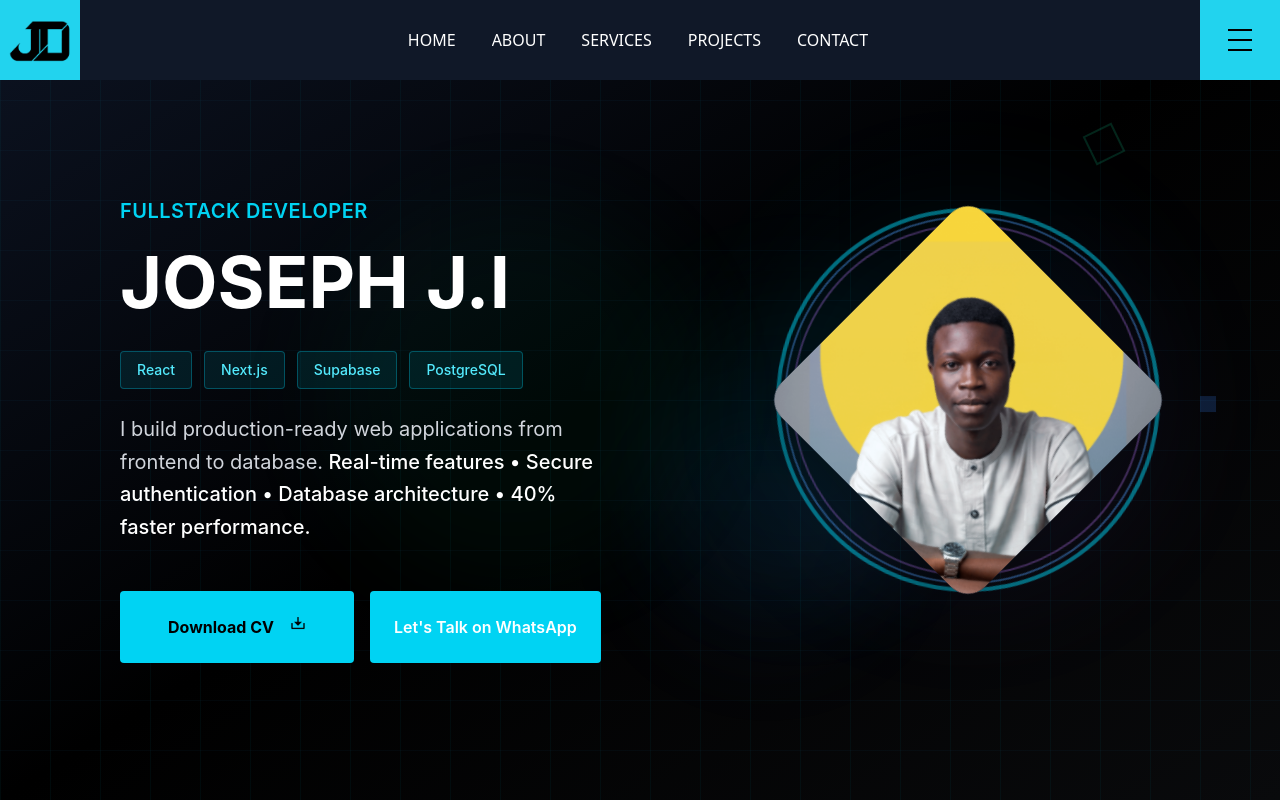
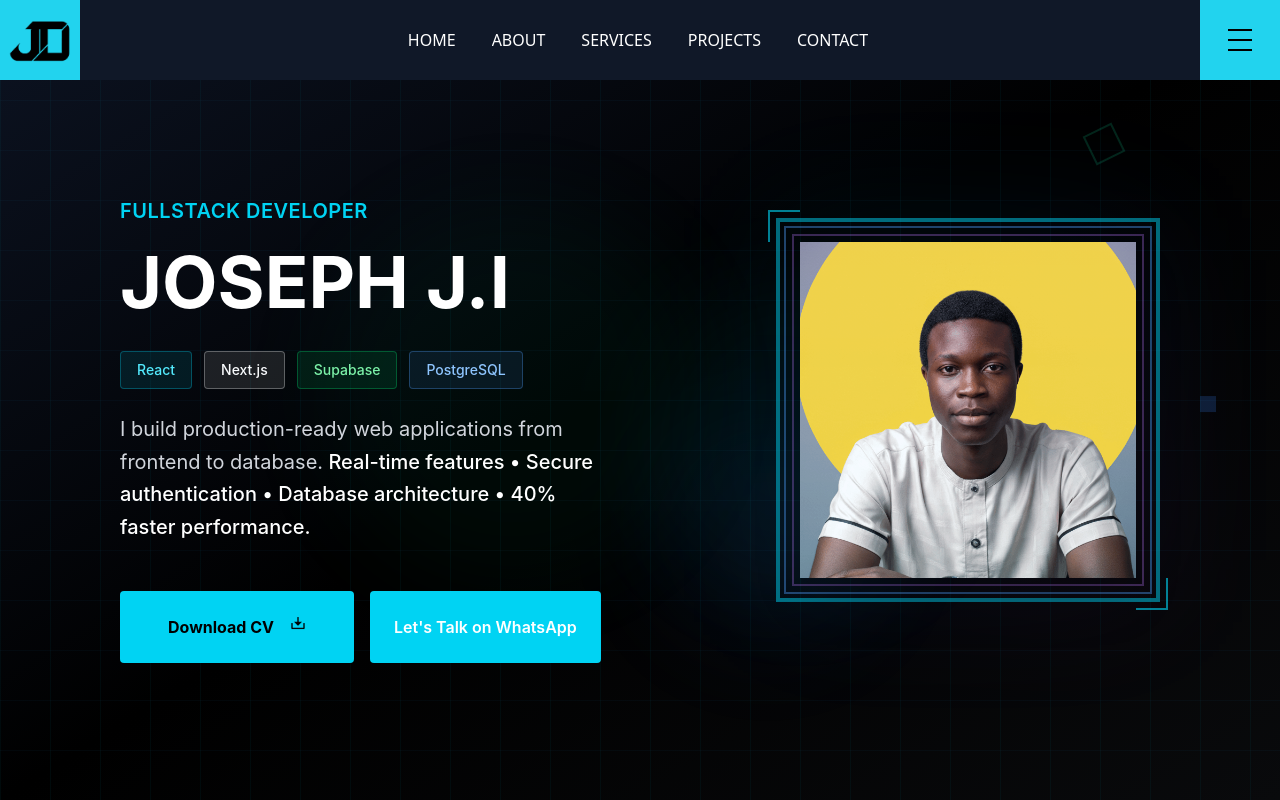
Before and after one commit to JOSEPH-Inalegwu/josephjonah.dev, a React (Vite) app: page / in a window 1280 px wide. Shown: the top 800 px of the page. Built offline with nearby package versions, Linux system fonts and the light colour scheme.

Commit message:
Refactor Hero and Navbar components for improved styling and accessibility;

```diff
--- a/src/components/Header/Hero.jsx
+++ b/src/components/Header/Hero.jsx
@@ -49,13 +49,13 @@ const Hero = () => {
               <span className="px-4 py-2 bg-cyan-400/10 border border-cyan-400/30 rounded text-cyan-300 text-sm font-medium">
                 React
               </span>
-              <span className="px-4 py-2 bg-cyan-400/10 border border-cyan-400/30 rounded text-cyan-300 text-sm font-medium">
+              <span className="px-4 py-2 bg-slate-50/10 border border-slate-50/30 rounded text-slate-50 text-sm font-medium">
                 Next.js
               </span>
-              <span className="px-4 py-2 bg-cyan-400/10 border border-cyan-400/30 rounded text-cyan-300 text-sm font-medium">
+              <span className="px-4 py-2 bg-green-400/10 border border-green-400/30 rounded text-green-300 text-sm font-medium">
                 Supabase
               </span>
-              <span className="px-4 py-2 bg-cyan-400/10 border border-cyan-400/30 rounded text-cyan-300 text-sm font-medium">
+              <span className="px-4 py-2 bg-blue-400/10 border border-blue-400/30 rounded text-blue-300 text-sm font-medium">
                 PostgreSQL
               </span>
             </div>
@@ -83,40 +83,37 @@ const Hero = () => {
 
         {/* Right Section - Optimized Profile Image */}
         <div
-          className="flex justify-center lg:justify-start relative mt-8 lg:mt-0 lg:ml-28"
+          className="flex justify-center lg:justify-start relative mt-8 lg:mt-5 lg:ml-28 w-full"
           role="img"
           aria-label="Professional portrait of Joseph Jonah Inalegwu, Fullstack Developer"
         >
-          <div className="relative group">
+          <div className="relative group w-full">
             {/* Container with fixed aspect ratio for CLS prevention */}
-            <div className="relative w-64 h-64 sm:w-72 sm:h-72 lg:w-80 lg:h-80 xl:w-96 xl:h-96">
+            <div className="relative w-full aspect-square sm:w-72 sm:h-72 lg:w-80 lg:h-80 xl:w-96 xl:h-96">
 
               {/* Ambient Glow - Cooler tones to neutralize yellow */}
               <div
-                className="absolute inset-0 bg-gradient-to-br from-cyan-400/15 via-blue-500/15 to-purple-500/15 rounded-full blur-3xl animate-pulse"
+                className="absolute inset-0 bg-gradient-to-br from-cyan-400/15 via-blue-500/15 to-purple-500/15 blur-3xl animate-pulse"
                 aria-hidden="true"
               ></div>
 
               {/* Rotating Rings */}
               <div
-                className="absolute inset-0 border-4 border-cyan-400/50 rounded-full animate-spin will-change-transform"
-                style={{ animationDuration: '25s' }}
+                className="absolute inset-0 border-4 border-cyan-400/50 will-change-transform"
                 aria-hidden="true"
               ></div>
               <div
-                className="absolute inset-2 border-2 border-blue-400/40 rounded-full animate-spin will-change-transform"
-                style={{ animationDuration: '20s', animationDirection: 'reverse' }}
+                className="absolute inset-2 border-2 border-blue-400/40 will-change-transform"
                 aria-hidden="true"
               ></div>
               <div
-                className="absolute inset-4 border-2 border-purple-400/30 rounded-full animate-spin will-change-transform"
-                style={{ animationDuration: '15s' }}
+                className="absolute inset-4 border-2 border-purple-400/30 will-change-transform"
                 aria-hidden="true"
               ></div>
 
               {/* Image Container */}
-              <div className="absolute inset-12 transform rotate-45 rounded-3xl overflow-hidden bg-gradient-to-br from-slate-800/90 to-slate-900 shadow-2xl group-hover:shadow-cyan-400/40 transition-shadow duration-700">
-                <div className="w-full h-full transform -rotate-45 scale-110 group-hover:scale-125 transition-transform duration-700 ease-out will-change-transform">
+              <div className="absolute inset-6 transform overflow-hidden bg-gradient-to-br from-slate-800/90 to-slate-900 shadow-2xl group-hover:shadow-cyan-400/40 transition-shadow duration-700">
+                <div className="w-full h-full transform scale-110 group-hover:scale-125 transition-transform duration-700 ease-out will-change-transform">
                   {/* Optimized Image with better color correction */}
                   <img
                     src="/first-profile.png"
@@ -150,11 +147,11 @@ const Hero = () => {
 
               {/* Corner Accents */}
               <div
-                className="absolute -top-2 -left-2 w-8 h-8 border-t-2 border-l-2 border-cyan-400/60 opacity-0 group-hover:opacity-100 transition-opacity duration-500"
+                className="absolute -top-2 -left-2 w-8 h-8 border-t-2 border-l-2 border-cyan-400/60 opacity-100 transition-opacity duration-500"
                 aria-hidden="true"
               ></div>
               <div
-                className="absolute -bottom-2 -right-2 w-8 h-8 border-b-2 border-r-2 border-cyan-400/60 opacity-0 group-hover:opacity-100 transition-opacity duration-500"
+                className="absolute -bottom-2 -right-2 w-8 h-8 border-b-2 border-r-2 border-cyan-400/60 opacity-100 transition-opacity duration-500"
                 aria-hidden="true"
               ></div>
             </div>
```
